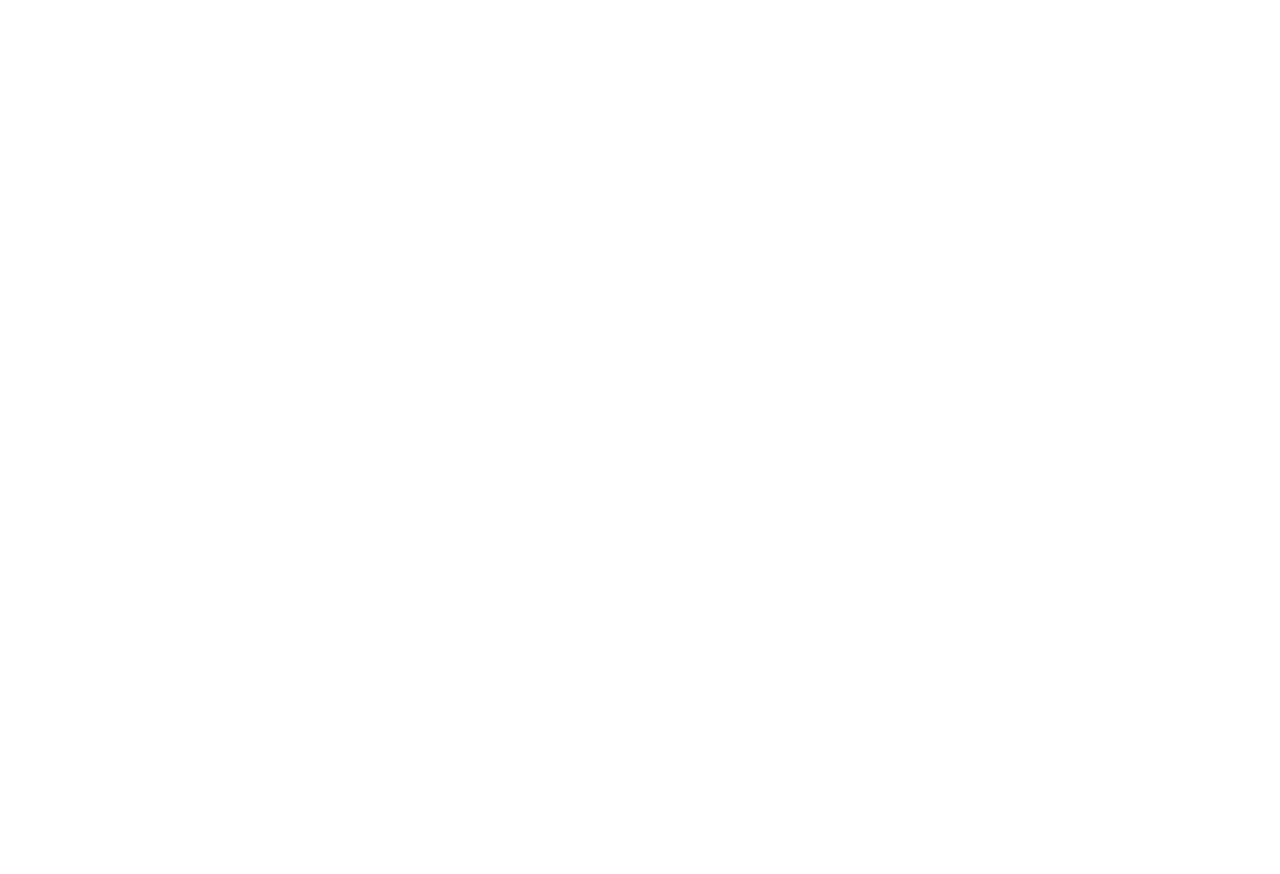
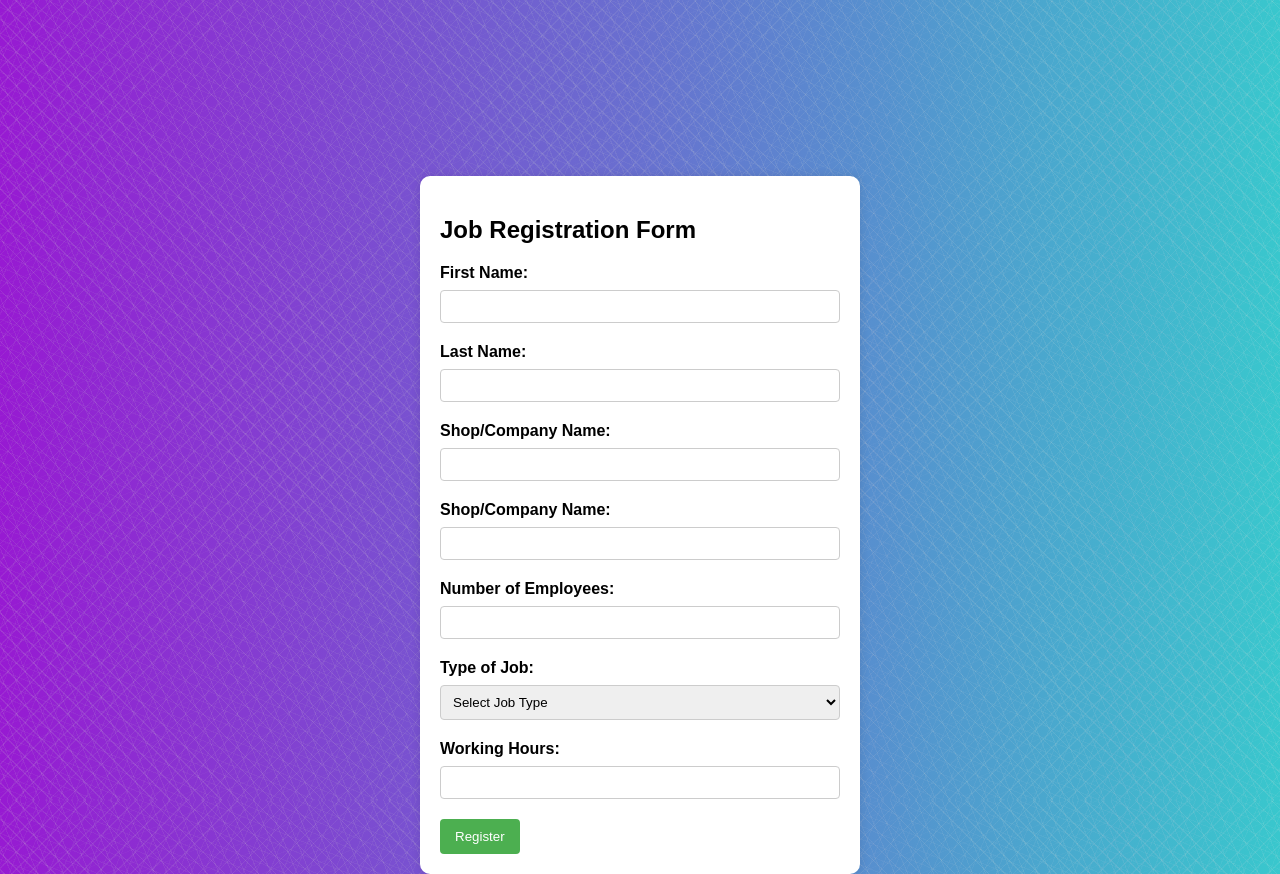
Before and after one commit to Menahasrinivas/Login-page-design, a plain HTML site: page ProviderRegister.html in a window 1280 px wide. Before the commit the page ends 800 px from the top, so only its background shows below. Drawn offline with Linux system fonts and the light colour scheme.

Commit message:
register

```diff
--- a/Forgotpwd.css
+++ b/Forgotpwd.css
@@ -121,9 +121,10 @@ body{
 
 
 input{
-    background-color: lightskyblue !important;
+    background-color:slateblue !important;
+
 }
-.input:hover:hover {
+.input:hover {
     background-color: grey; /* Set the desired background color on hover */
   }
 /* Add this to your existing styles or in a separate CSS file */
@@ -135,16 +136,16 @@ input{
   .card:hover {
     background-color: lightgreen; /* Set the desired background color on hover */
   }
-  /* .btn {
+   .btn {
     padding: 10px;
     background-color: blue;
     border: none;
     color: black;
     border: 1px solid #000000;
-    box-shadow: 0 5px 10px aqua;
+    box-shadow: 0 5px 10px blue;
     border-radius: 10px;
     color:#000000
-  } */
+  }
  .card .btn btn-secondary {
     background-color: red; /* Set the desired background color for the button with class btn-secondary */
 }
--- a/ProviderRegister.css
+++ b/ProviderRegister.css
@@ -0,0 +1,194 @@
+body {
+    font-family: Arial, sans-serif;
+    margin: 0;
+    padding: 0;
+    display: flex;
+    justify-content: center;
+    align-items: center;
+    height: 100vh;
+    background-color: #f4f4f4;
+
+
+
+
+
+    background-image: repeating-linear-gradient(
+        135deg,
+        hsla(264, 0%, 88%, 0.03) 0px,
+        hsla(264, 0%, 88%, 0.03) 1px,
+        transparent 1px,
+        transparent 12px
+      ),
+      repeating-linear-gradient(
+        45deg,
+        hsla(264, 0%, 88%, 0.03) 0px,
+        hsla(264, 0%, 88%, 0.03) 1px,
+        transparent 1px,
+        transparent 12px
+      ),
+      repeating-linear-gradient(
+        67.5deg,
+        hsla(264, 0%, 88%, 0.03) 0px,
+        hsla(264, 0%, 88%, 0.03) 1px,
+        transparent 1px,
+        transparent 12px
+      ),
+      repeating-linear-gradient(
+        135deg,
+        hsla(264, 0%, 88%, 0.03) 0px,
+        hsla(264, 0%, 88%, 0.03) 1px,
+        transparent 1px,
+        transparent 12px
+      ),
+      repeating-linear-gradient(
+        45deg,
+        hsla(264, 0%, 88%, 0.03) 0px,
+        hsla(264, 0%, 88%, 0.03) 1px,
+        transparent 1px,
+        transparent 12px
+      ),
+      repeating-linear-gradient(
+        112.5deg,
+        hsla(264, 0%, 88%, 0.03) 0px,
+        hsla(264, 0%, 88%, 0.03) 1px,
+        transparent 1px,
+        transparent 12px
+      ),
+      repeating-linear-gradient(
+        112.5deg,
+        hsla(264, 0%, 88%, 0.03) 0px,
+        hsla(264, 0%, 88%, 0.03) 1px,
+        transparent 1px,
+        transparent 12px
+      ),
+      repeating-linear-gradient(
+        45deg,
+        hsla(264, 0%, 88%, 0.03) 0px,
+        hsla(264, 0%, 88%, 0.03) 1px,
+        transparent 1px,
+        transparent 12px
+      ),
+      repeating-linear-gradient(
+        22.5deg,
+        hsla(264, 0%, 88%, 0.03) 0px,
+        hsla(264, 0%, 88%, 0.03) 1px,
+        transparent 1px,
+        transparent 12px
+      ),
+      repeating-linear-gradient(
+        45deg,
+        hsla(264, 0%, 88%, 0.03) 0px,
+        hsla(264, 0%, 88%, 0.03) 1px,
+        transparent 1px,
+        transparent 12px
+      ),
+      repeating-linear-gradient(
+        22.5deg,
+        hsla(264, 0%, 88%, 0.03) 0px,
+        hsla(264, 0%, 88%, 0.03) 1px,
+        transparent 1px,
+        transparent 12px
+      ),
+      repeating-linear-gradient(
+        135deg,
+        hsla(264, 0%, 88%, 0.03) 0px,
+        hsla(264, 0%, 88%, 0.03) 1px,
+        transparent 1px,
+        transparent 12px
+      ),
+      repeating-linear-gradient(
+        157.5deg,
+        hsla(264, 0%, 88%, 0.03) 0px,
+        hsla(264, 0%, 88%, 0.03) 1px,
+        transparent 1px,
+        transparent 12px
+      ),
+      repeating-linear-gradient(
+        67.5deg,
+        hsla(264, 0%, 88%, 0.03) 0px,
+        hsla(264, 0%, 88%, 0.03) 1px,
+        transparent 1px,
+        transparent 12px
+      ),
+      repeating-linear-gradient(
+        67.5deg,
+        hsla(264, 0%, 88%, 0.03) 0px,
+        hsla(264, 0%, 88%, 0.03) 1px,
+        transparent 1px,
+        transparent 12px
+      ),
+      linear-gradient(90deg, rgb(151, 26, 210), rgb(57, 199, 205));
+    /* Set a background color */
+
+  }
+
+.container {
+    width: 700px;
+    margin-top: 250px;
+    width: 400px;
+    padding: 20px;
+    background-color: #fff;
+    border-radius: 10px;
+    box-shadow: 0 0 10px rgba(0, 0, 0, 0.1);
+  }
+
+  .form-group {
+    margin-bottom: 20px;
+  }
+
+  label {
+    display: block;
+    margin-bottom: 8px;
+    font-weight: bold;
+  }
+
+  input, select {
+    width: 100%;
+    padding: 8px;
+    box-sizing: border-box;
+    border: 1px solid #ccc;
+    border-radius: 4px;
+  }
+
+  button {
+    background-color: #4caf50;
+    color: #fff;
+    padding: 10px 15px;
+    border: none;
+    border-radius: 4px;
+    cursor: pointer;
+  }
+
+  /* Popup Message Styles */
+  .overlay {
+    display: none;
+    position: fixed;
+    top: 0;
+    left: 0;
+    width: 100%;
+    height: 100%;
+    background-color: rgba(0, 0, 0, 0.5);
+    z-index: 0;
+  }
+
+  .popup {
+    display: none;
+    position: fixed;
+    top: 50%;
+    left: 50%;
+    transform: translate(-50%, -50%);
+    padding: 20px;
+    background-color: #fff;
+    border-radius: 8px;
+    box-shadow: 0 0 10px rgba(0, 0, 0, 0.1);
+    z-index: 1;
+  }
+
+
+
+
+  /* Adjustments for smaller screens */
+  @media (max-width: 400px) {
+    .container {
+      width: 90%; /* Adjust the width for smaller screens */
+    }
--- a/ProviderRegister.html
+++ b/ProviderRegister.html
@@ -0,0 +1,61 @@
+<!DOCTYPE html>
+<html lang="en">
+<head>
+  <meta charset="UTF-8">
+  <meta name="viewport" content="width=device-width, initial-scale=1.0">
+  <title>Job Registration Form</title>
+  <link rel="stylesheet" href="ProviderRegister.css">
+  <link rel="shortcut icon" href="https://encrypted-tbn0.gstatic.com/images?q=tbn:ANd9GcRKaZHz7U8xCnjJjS2bZIOInDYUP7aNvhcJ-SIaTtqvNk010N_kpwJI_6xd5DHuaxVUxEY&usqp=CAU"
+   type="image/x-icon"/>
+</head>
+<body>
+  <div class="container">
+    <h2>Job Registration Form</h2>
+    <form id="registrationForm">
+      <div class="form-group">
+        <label for="firstName">First Name:</label>
+        <input type="text" id="firstName" name="firstName" required>
+      </div>
+      <div class="form-group">
+        <label for="lastName">Last Name:</label>
+        <input type="text" id="lastName" name="lastName" required>
+      </div>
+      <div class="form-group">
+        <label for="companyName">Shop/Company Name:</label>
+        <input type="text" id="companyName" name="companyName" required>
+      </div>
+      <div class="form-group">
+        <label for="companyName">Shop/Company Name:</label>
+        <input type="text" id="companyName" name="companyName" required>
+      </div>
+      <div class="form-group">
+        <label for="employees">Number of Employees:</label>
+        <input type="number" id="employees" name="employees" required>
+      </div>
+      <div class="form-group">
+        <label for="jobType">Type of Job:</label>
+        <select id="jobType" name="jobType" required>
+          <option value="">Select Job Type</option>
+          <option value="fullTime">Full Time</option>
+          <option value="partTime">Part Time</option>
+          <option value="contract">Contract</option>
+        </select>
+      </div>
+      <div class="form-group">
+        <label for="workingHours">Working Hours:</label>
+        <input type="text" id="workingHours" name="workingHours" required>
+      </div>
+      <button type="submit">Register</button>
+    </form>
+
+    <!-- Popup Message -->
+    <div class="overlay" id="overlay"></div>
+    <div class="popup" id="popup">
+      <p id="popup-message"></p>
+      <button onclick="closePopup()">OK</button>
+    </div>
+  </div>
+
+  <script src="./p-reg.js"></script>
+</body>
+</html>
--- /dev/null
+++ b/p-reg.js
@@ -0,0 +1,62 @@
+document.addEventListener('DOMContentLoaded', function () {
+  var form = document.querySelector('form');
+
+  form.addEventListener('submit', function (event) {
+    event.preventDefault(); // Prevent the default form submission
+
+    var firstName = document.getElementById('firstName').value;
+    var lastName = document.getElementById('lastName').value;
+    var companyName = document.getElementById('companyName').value;
+    var shopAddress = document.getElementById('shopAddress').value;
+    var employees = document.getElementById('employees').value;
+    var jobType = document.getElementById('jobType').value;
+    var workingHours = document.getElementById('workingHours').value;
+
+    // Check if any required field is empty
+    if (!firstName || !lastName || !companyName || !shopAddress || !employees || !jobType || !workingHours) {
+      // Display error message and return
+      showErrorMessage('Fill all the requirements.');
+      return;
+    }
+
+    // Clear any previous error message
+    hideErrorMessage();
+
+    // Display popup message
+    var popupMessage = document.getElementById('popup-message');
+    popupMessage.innerHTML = `Registration successful!\n\n
+      Name: ${firstName} ${lastName}\n
+      Company Name: ${companyName}\n
+      Shop/Company Address: ${shopAddress}\n
+      Number of Employees: ${employees}\n
+      Job Type: ${jobType}\n
+      Working Hours: ${workingHours}`;
+
+    document.getElementById('overlay').style.display = 'block';
+    document.getElementById('popup').style.display = 'block';
+
+    // Reset the form fields after successful registration
+    form.reset();
+  });
+
+  function closePopup() {
+    document.getElementById('overlay').style.display = 'none';
+    document.getElementById('popup').style.display = 'none';
+  }
+
+  function showErrorMessage(message) {
+    document.getElementById('error-message').innerText = message;
+  }
+
+  function hideErrorMessage() {
+    document.getElementById('error-message').innerText = '';
+  }
+
+  // Close the popup if the overlay is clicked
+  document.getElementById('overlay').addEventListener('click', closePopup);
+
+  // Prevent clicks within the popup from closing it
+  document.getElementById('popup').addEventListener('click', function (event) {
+    event.stopPropagation();
+  });
+});
```
Also changed, not shown: index.html (+8 -1 lines).
